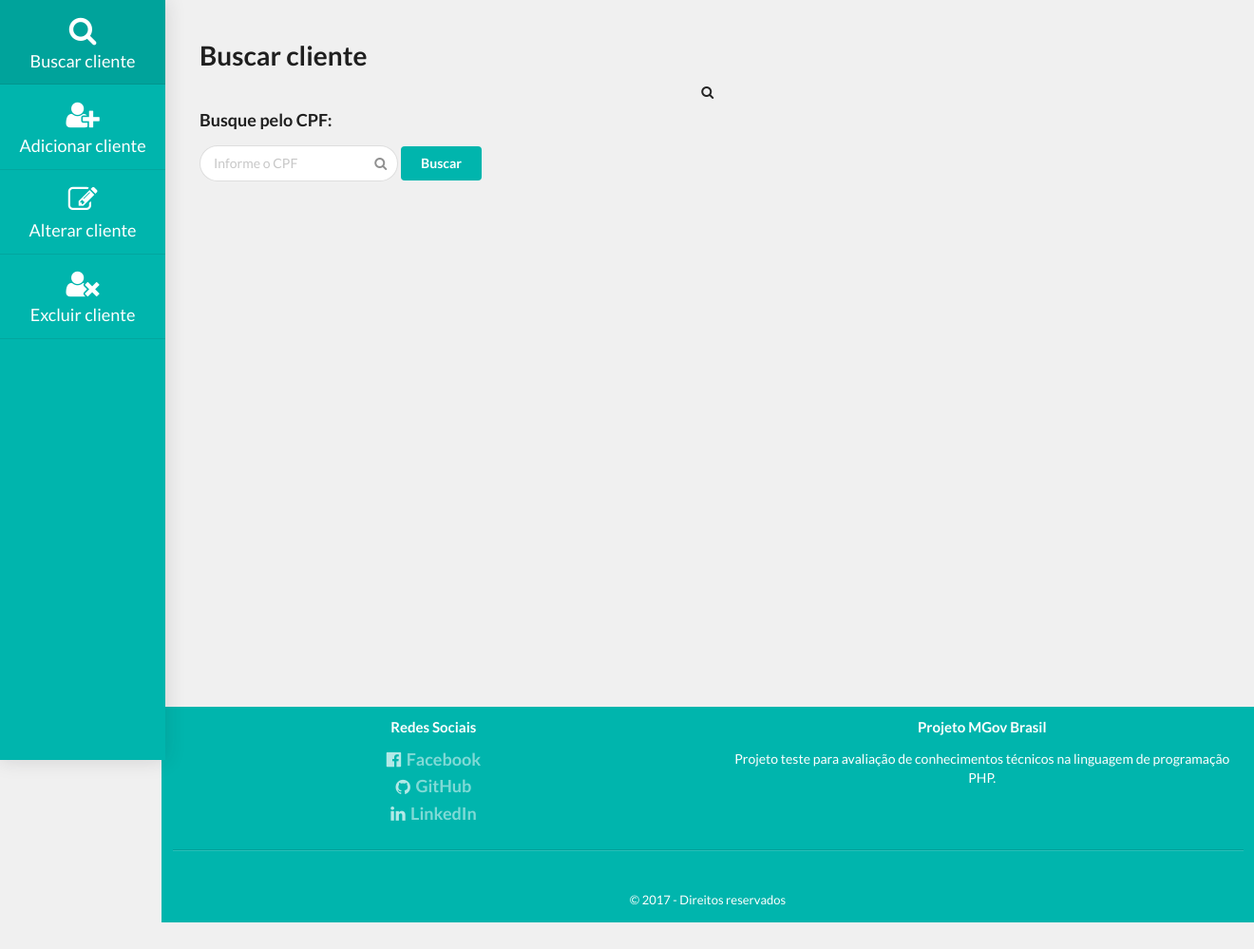
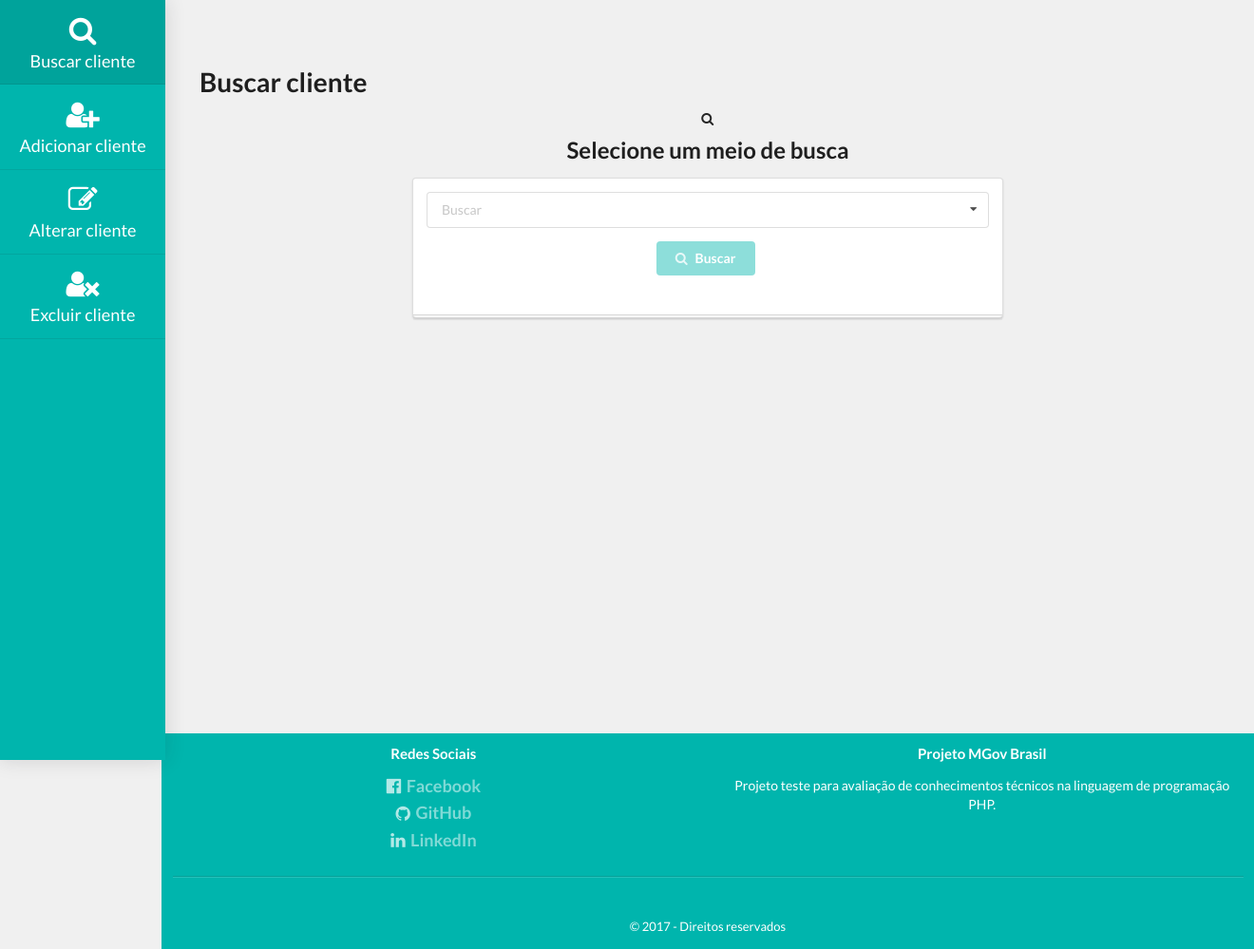
Before and after one commit to LeonardoSSev/MGov-test, a PHP site: page / in a window 1320 px wide. Shown: the whole page at 95% size. Before the commit the page ends 971 px from the top, so only its background shows below. Run offline with PHP 8.4, Linux system fonts and the light colour scheme.

Commit message:
Adiciona formulário e métodos de gerenciamento de formulário

```diff
--- a/ProjetoMGov/assets/css/style.css
+++ b/ProjetoMGov/assets/css/style.css
@@ -24,3 +24,8 @@ body{
 #divDados{
     padding-top: 10px;
 }
+
+
+#colunaBusca{
+    max-width: 650px;
+}
--- a/ProjetoMGov/assets/js/funcoes.js
+++ b/ProjetoMGov/assets/js/funcoes.js
@@ -1,3 +1,31 @@
+function buscarMetodo(){
+    var metodo = document.getElementById("busca");
+    var metodoSelecionado = metodo.options[metodo.selectedIndex].value;
+    document.getElementById("teste").innerHTML = metodoSelecionado;
+    if(metodoSelecionado == "") {
+        document.getElementById("searchButton").className="ui teal disabled button";
+    } else{
+        document.getElementById("searchButton").className="ui teal button";
+        if(metodoSelecionado == "nome"){
+            document.getElementById("inputNome").type="text";
+            document.getElementById("inputCPF").type="hidden";
+            document.getElementById("inputCel").type="hidden";
+        } else if(metodoSelecionado == "cpf"){
+            document.getElementById("inputNome").type="hidden";
+            document.getElementById("inputCPF").type="text";
+            document.getElementById("inputCel").type="hidden";
+        } else{
+            document.getElementById("inputNome").type="hidden";
+            document.getElementById("inputCPF").type="hidden";
+            document.getElementById("inputCel").type="text";
+        }
+    }
+}
+
+function clear(){
+
+}
+
 function getRequest() {
     var ajax;
     if (window.XMLHttpRequest) {
@@ -10,7 +38,7 @@ function getRequest() {
 
 function getDados() {
     var request = getRequest();
-    var cpf = document.getElementById("cpf").value;
+    var cpf = document.getElementById("inputCPF").value;
     cpf = cpf.replace(".", "");
     cpf = cpf.replace(".", "");
     cpf = cpf.replace("-", "");
@@ -18,9 +46,10 @@ function getDados() {
     request.open("GET", url, true);
     request.onreadystatechange = function () {
         if (request.readyState < 4) {
+            document.getElementById("divDados").innerHTML = "Dados não encontrados";
             document.getElementById("divDados").innerHTML = cpf;
         } else if (request.readyState == 4 && request.status == 404) {
-            document.getElementById("divDados").innerHTML = "Dados não encontrados.";
+            document.getElementById("divDados").innerHTML = "Erro 404. Página não encontrada.";
         } else if (request.readyState == 4 && request.status == 200) {
             var cliente = JSON.parse(request.responseText);
             document.getElementById("divDados").innerHTML =
@@ -45,8 +74,9 @@ function getDados() {
 }
 
 $('document').ready(function (e) {
-    $('#cpf').mask("999.999.999-99");
-    $(this.cliente.email).mask("A*****A@A****A.AAA");
+    $('.ui.dropdown').dropdown();
+    $('#inputCPF').mask("999.999.999-99");
+
         $('.searchForm').hide().transition({
             debug: true,
             animation: 'fly left',
@@ -61,5 +91,7 @@ $('document').ready(function (e) {
             interval: 200
         });
 
+
+
     }
 )
--- a/ProjetoMGov/index.php
+++ b/ProjetoMGov/index.php
@@ -23,24 +23,43 @@
         </a>
     </div>
     <div class="container">
+        <h1 id="teste"></h1>
         <div class="pusher">
             <h1 class=""ui header">Buscar cliente</h1>
             <div class="ui horizontal divider"><i class="search icon"></i></div>
-            <div class="ui grid">
-                <div class="sixteen wide mobile sixteen wide tablet eight wide computer column">
-                    <div class="ui search searchForm">
-                        <h3 class="ui header">Busque pelo CPF:</h3>
-                        <div class="ui icon input">
-                            <input class="fixed prompt" type="text" id="cpf" name="cpf" placeholder="Informe o CPF">
-                            <i class="search icon"></i>
+            <div class="ui middle aligned center aligned grid">
+                <div class="column" style="max-width: 650px;">
+                    <h2 class="ui header">
+                        <div class="content">
+                            Selecione um meio de busca
                         </div>
-                        <div class="results"></div>
-                        <button onclick="getDados()" class="ui teal button">Buscar</button>
+                    </h2>
+                    <div class="ui large form">
+                        <div class="ui stacked segment">
+                            <div class="field">
+                                <select name="metodos" class="ui fluid search dropdown" onchange="buscarMetodo()" id="busca">
+                                    <option value="">Buscar</option>
+                                    <option value="nome">Nome</option>
+                                    <option value="cpf">CPF</option>
+                                    <option value="cel">Celular</option>
+                                </select>
+                            </div>
+                            <div class="field">
+                                    <input type="hidden" id="inputNome" placeholder="Nome Completo">
+                                    <input type="hidden" id="inputCPF" placeholder="CPF">
+                                    <input type="hidden" id="inputCel" placeholder="Celular">
+                            </div>
+                            <div class="field">
+                                <button onclick="getDados()" type="hidden" id="searchButton" class="ui teal button disabled">
+                                    <i class="search icon"></i>Buscar</button>
+                            </div>
+                            <div class="field" id="divDados">
+
+                            </div>
+                        </div>
                     </div>
-                    <div id="divDados"></div>
                 </div>
             </div>
-
         </div>
     </div>
     <?php
```
